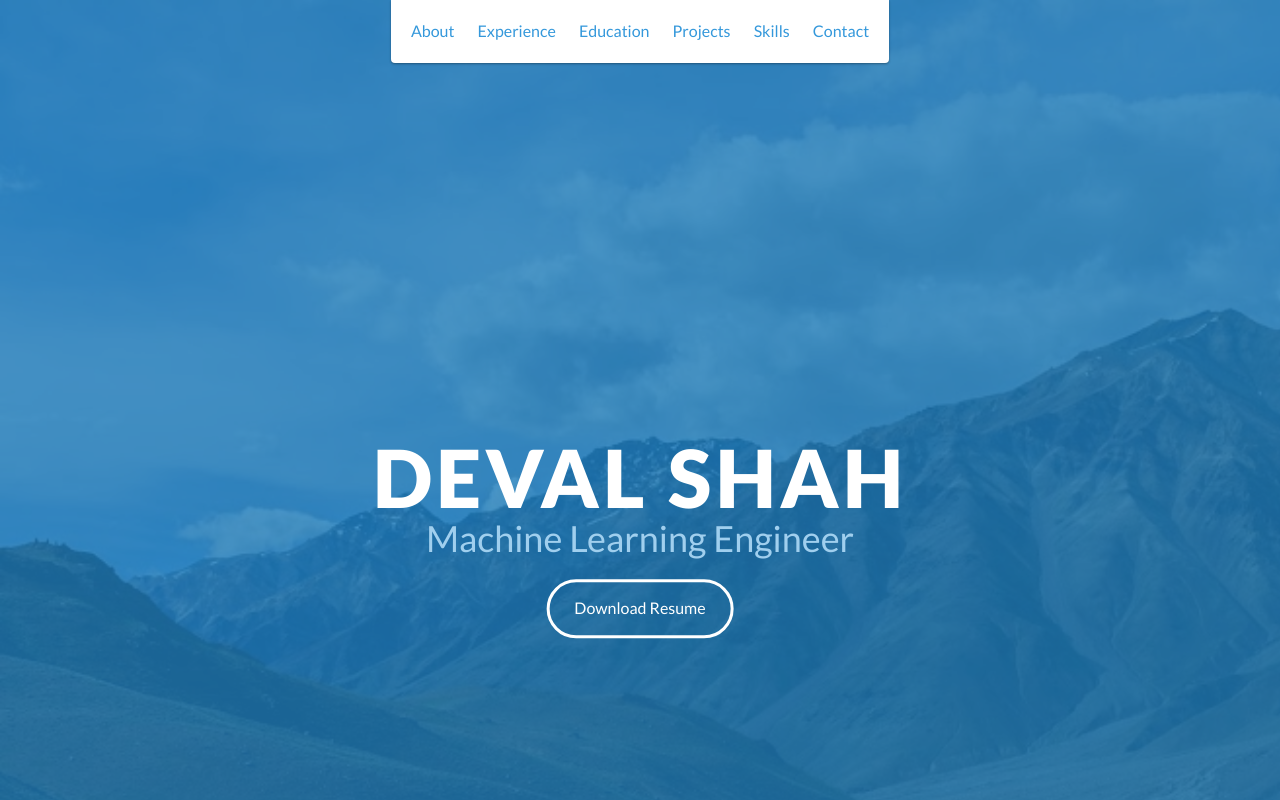
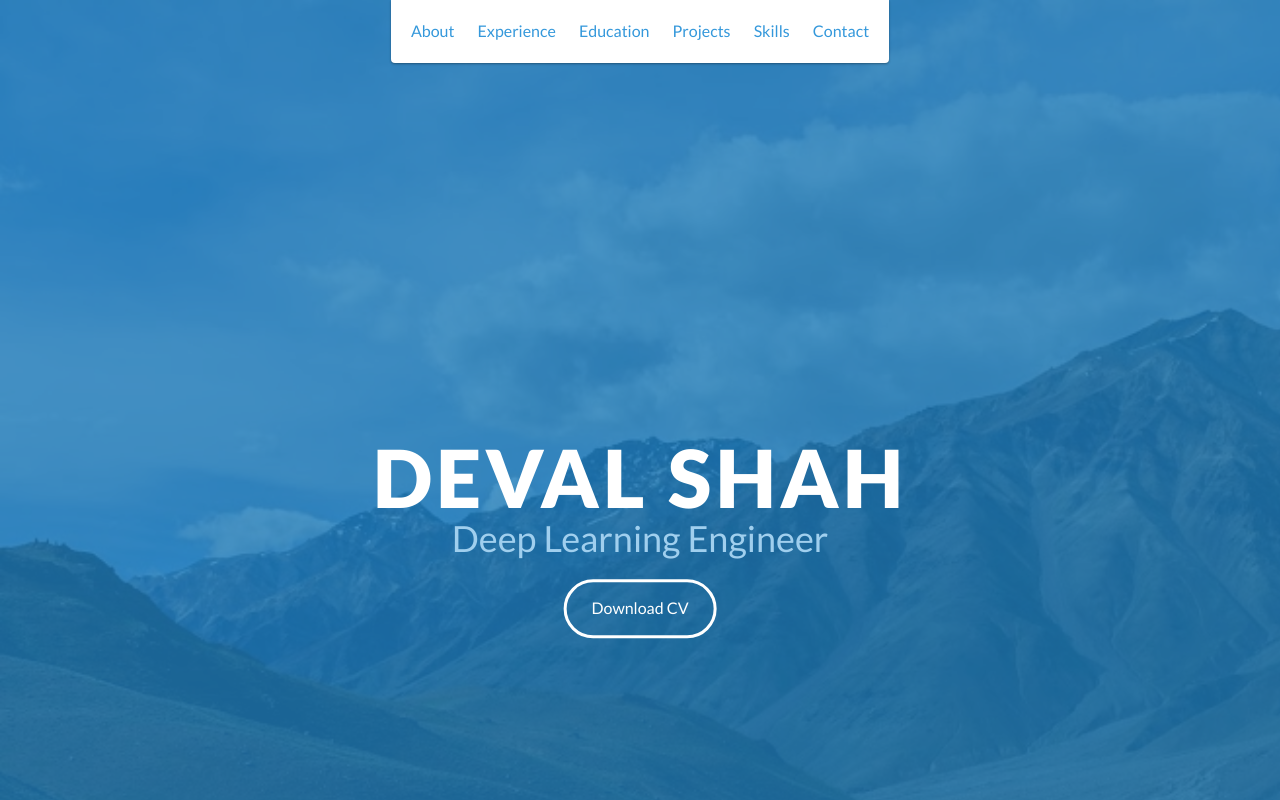
Before and after one commit to dvlshah/devalshah.github.io, a website: page index.html in a window 1280 px wide. Shown: the top 800 px of the page. Drawn offline with nearby package versions, Linux system fonts and the light colour scheme.

Commit message:
Update index.html

```diff
--- a/index.html
+++ b/index.html
@@ -60,8 +60,8 @@
     <div id="lead">
         <div id="lead-content">
             <h1>Deval Shah</h1>
-            <h2>Machine Learning Engineer</h2>
-            <a href="Docs/Resume.pdf" class="btn-rounded-white">Download Resume</a>
+            <h2>Deep Learning Engineer</h2>
+            <a href="Docs/CV.pdf" class="btn-rounded-white">Download CV</a>
         </div>
         <!-- End #lead-content -->
 
```
